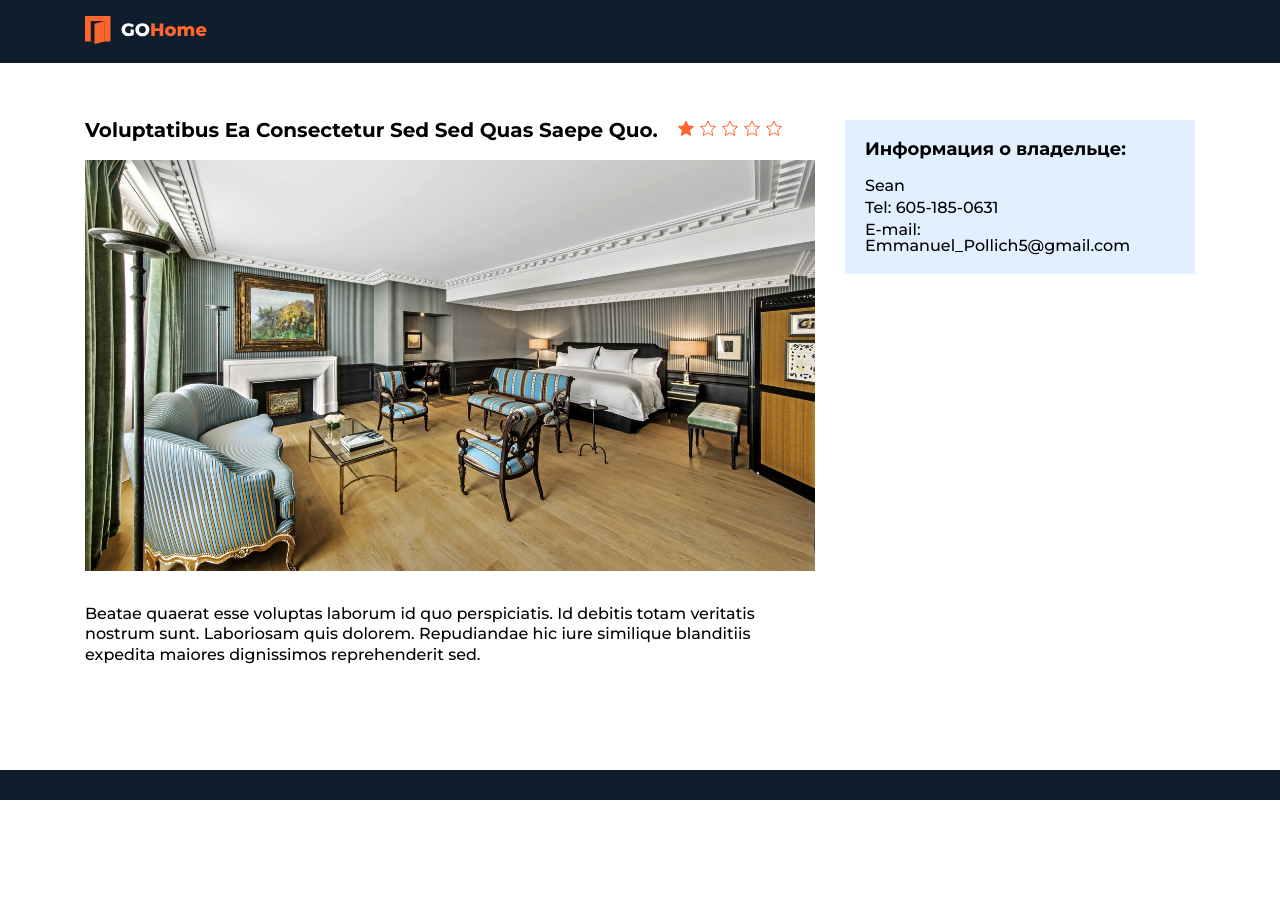
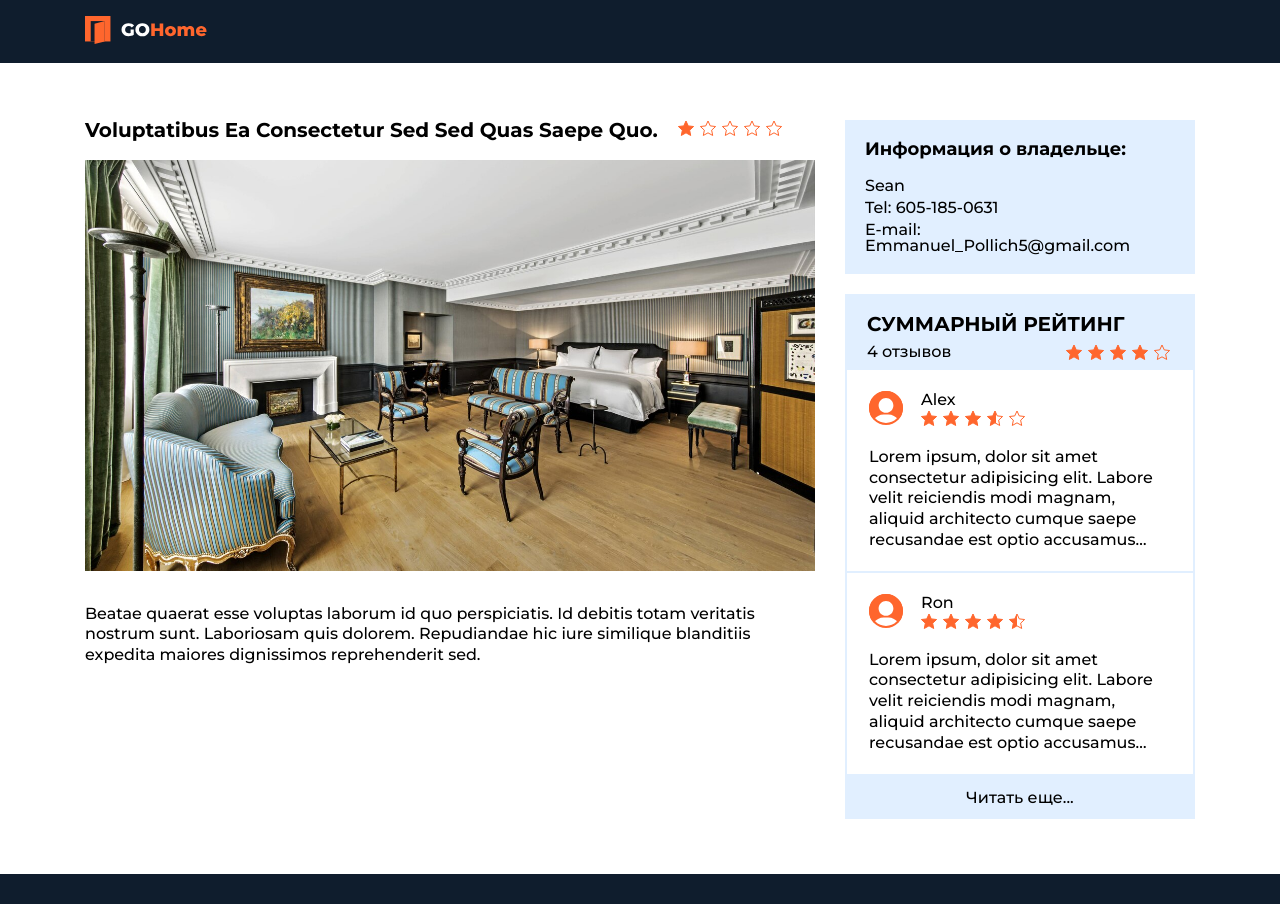
Before and after one commit to Kateryna286/vue-first-app, a Vue app: page /apartment/5f689a2c09b16000e9a2f479 in a window 1280 px wide. Before the commit the page ends 800 px from the top, so only its background shows below. Built offline with nearby package versions, Linux system fonts and the light colour scheme.

Commit message:
Created component Reviews

```diff
--- /dev/null
+++ b/src/components/reviews/index.vue
@@ -0,0 +1,99 @@
+<template>
+  <section class="reviews">
+    <div class="reviews__heading">
+      <h2 class="reviews__title">Суммарный рейтинг</h2>
+      <div class="reviews__rating">
+        <span>{{ amountOfReviews }} отзывов</span>
+        <StarRating :rating="totalRating" />
+      </div>
+    </div>
+    <ReviewsItem
+      v-for="review in currentReviews"
+      :key="review.author"
+      :review="review"
+    />
+    <button @click="toggleAllReviews" class="reviews__show-more">{{buttonText}}</button>
+  </section>
+</template>
+
+<script>
+import ReviewsItem from "./reviews-item";
+import StarRating from "../StarRating.vue";
+
+export default {
+  name: "Reviews",
+  components: {
+    ReviewsItem,
+    StarRating,
+  },
+  data() {
+    return { reviewsLimit: 2 };
+  },
+  props: {
+    reviews: {
+      type: Array,
+      required: true,
+    },
+  },
+  computed: {
+    totalRating() {
+      const total = this.reviews.reduce(
+        (acc, review) => acc + review.rating,
+        0
+      );
+      return total / this.reviews.length;
+    },
+    amountOfReviews() {
+      return this.reviews.length;
+    },
+    currentReviews() {
+      return this.reviews.slice(0, this.reviewsLimit);
+    },
+    buttonText() {
+      return this.reviewsLimit === this.reviews.length ?
+       'Свернуть' : 'Читать еще...'
+    }
+  },
+  methods: {
+    toggleAllReviews() {
+      if (this.reviewsLimit === this.reviews.length) {
+        this.reviewsLimit = 2
+        return
+      }
+      this.reviewsLimit = this.reviews.length
+    }
+  }
+};
+</script>
+
+<style lang="scss" scoped>
+@import "../../assets/scss/variables";
+.reviews {
+  margin-top: 20px;
+  background: $card-bg;
+  padding: 0 2px;
+  &__heading {
+    padding: 20px 20px 10px;
+  }
+  &__title {
+    text-transform: uppercase;
+    font-size: 20px;
+    font-weight: 700;
+    margin-bottom: 10px;
+  }
+  &__rating {
+    display: flex;
+    align-items: center;
+    justify-content: space-between;
+  }
+  &__show-more {
+    background: none;
+    border: none;
+    cursor: pointer;
+    width: 100%;
+    padding: 12px;
+    font-family: inherit;
+    font-size: 16px;
+  }
+}
+</style>
--- /dev/null
+++ b/src/components/reviews/reviews-item/ReviewsHeading.vue
@@ -0,0 +1,47 @@
+<template>
+  <div class="reviews-heading">
+    <ReviewsAvatar class="reviews-heading__avatar"/>
+    <div class="reviews-heading__content">
+      <span class="reviews-heading__author">{{ author }}</span>
+      <StarRating :rating="rating" />
+    </div>
+  </div>
+</template>
+
+<script>
+import StarRating from "../../StarRating.vue";
+import ReviewsAvatar from './RewiewsAvatar.vue'
+
+export default {
+  name: "ReviewsHeading",
+  components: {
+    StarRating,
+    ReviewsAvatar
+  },
+  props: {
+    author: {
+      type: String,
+      required: true,
+    },
+    rating: {
+      type: Number,
+      default: 0,
+    },
+  },
+};
+</script>
+
+<style lang="scss" scoped>
+.reviews-heading {
+  display: flex;
+  align-items: center;
+
+  &__avatar {
+    margin-right: 18px;
+  }
+  &__content {
+    display: flex;
+    flex-direction: column;
+  }
+}
+</style>
--- /dev/null
+++ b/src/components/reviews/reviews-item/RewiewsAvatar.vue
@@ -0,0 +1,31 @@
+<template>
+    <svg
+    width="34"
+    height="34"
+    viewBox="0 0 34 34"
+    fill="none"
+    xmlns="http://www.w3.org/2000/svg"
+  >
+    <circle cx="17" cy="17" r="17" fill="white" />
+    <circle
+      cx="17"
+      cy="17"
+      r="16"
+      fill="white"
+      stroke="#FF662D"
+      stroke-width="2"
+    />
+    <path
+      fill="#FF662D"
+      fill-rule="evenodd"
+      clip-rule="evenodd"
+      d="M4.8053 28.8444L4.83307 28.8028C7.04004 25.4919 10.7338 23.5156 14.712 23.5156H19.2878C23.2661 23.5156 26.9599 25.4919 29.1669 28.8028L29.1946 28.8445C32.1687 25.783 34 21.6054 34 17C34 7.61115 26.3889 0 17 0C7.61115 0 0 7.61115 0 17C0 21.6053 1.83124 25.783 4.8053 28.8444ZM16.9999 7C12.9288 7 9.61713 10.3117 9.61713 14.3828C9.61713 18.4539 12.9288 21.7656 16.9999 21.7656C21.071 21.7656 24.3828 18.4539 24.3828 14.3828C24.3828 10.3117 21.071 7 16.9999 7Z"
+    />
+  </svg>
+</template>
+
+<script>
+    export default {
+        name: 'ReviewsAvatar'
+    }
+</script>
--- /dev/null
+++ b/src/components/reviews/reviews-item/index.vue
@@ -0,0 +1,43 @@
+<template>
+  <section class="reviews-item">
+    <ReviewsHeading :rating="review.rating" :author="review.author"/>
+    <p class="reviews-item__content">{{review.content}}</p>
+  </section>
+</template>
+
+<script>
+import ReviewsHeading from "./ReviewsHeading.vue";
+
+
+export default {
+  name: "ReviewsItem",
+  components: {
+    ReviewsHeading,
+  },
+  props: {
+      review: {
+          type: Object,
+          required: true
+      }
+  }
+};
+</script>
+
+<style lang="scss" scoped>
+.reviews-item {
+  background: #fff;
+  padding: 20px 22px;
+  line-height: 1.3;
+  margin-bottom: 2px;
+  &:last-child {
+    margin-bottom: 0;
+  }
+  &__content {
+    display: -webkit-box;
+    margin-top: 20px;
+    overflow: hidden;
+    -webkit-box-orient: vertical;
+    -webkit-line-clamp: 5;
+  }
+}
+</style>
--- /dev/null
+++ b/src/components/reviews/reviews.json
@@ -0,0 +1,22 @@
+[
+    {
+      "author": "Alex",
+      "content": "Lorem ipsum, dolor sit amet consectetur adipisicing elit. Labore velit reiciendis modi magnam, aliquid architecto cumque saepe recusandae est optio accusamus ducimus itaque assumenda eius culpa earum. Aspernatur, molestiae dicta!",
+      "rating": 3.5
+    },
+    {
+      "author": "Ron",
+      "content": "Lorem ipsum, dolor sit amet consectetur adipisicing elit. Labore velit reiciendis modi magnam, aliquid architecto cumque saepe recusandae est optio accusamus ducimus itaque assumenda eius culpa earum. Aspernatur, molestiae dicta!",
+      "rating": 4.5
+    },
+    {
+      "author": "Marry",
+      "content": "Lorem ipsum, dolor sit amet consectetur adipisicing elit. Labore velit reiciendis modi magnam, aliquid architecto cumque saepe recusandae est optio accusamus ducimus itaque assumenda eius culpa earum. Aspernatur, molestiae dicta!",
+      "rating": 4.8
+    },
+    {
+      "author": "John",
+      "content": "Lorem ipsum, dolor sit amet consectetur adipisicing elit. Labore velit reiciendis modi magnam, aliquid architecto cumque saepe recusandae est optio accusamus ducimus itaque assumenda eius culpa earum. Aspernatur, molestiae dicta!",
+      "rating": 2.8
+    }
+  ]
--- a/src/pages/ApartmentPage.vue
+++ b/src/pages/ApartmentPage.vue
@@ -3,7 +3,13 @@
     <Container>
       <div class="apartment-page__content">
         <ApartmentMainInfo :apartment="apartment" />
-        <ApartmentOwner class="apartment-page__owner" :owner="apartment.owner" />
+        <div class="apartment-page__additional-info">
+          <ApartmentOwner
+            class="apartment-page__owner"
+            :owner="apartment.owner"
+          />
+          <Reviews :reviews="reviews" />
+        </div>
       </div>
     </Container>
   </main>
@@ -13,7 +19,10 @@
 import Container from "../components/shared/Container.vue";
 import ApartmentMainInfo from "../components/apartment/ApartmentMainInfo.vue";
 import ApartmentOwner from "../components/apartment/ApartmentOwner.vue";
+import Reviews from "../components/reviews";
+
 import apartments from "../components/apartment/apartments";
+import reviews from "../components/reviews/reviews.json";
 
 export default {
   name: "ApartmentPage",
@@ -21,16 +30,17 @@ export default {
     Container,
     ApartmentMainInfo,
     ApartmentOwner,
+    Reviews,
   },
   computed: {
+    reviews() {
+      return reviews;
+    },
     apartment() {
       return apartments.find(
         (apartment) => apartment.id === this.$route.params.id
       );
     },
-  },
-  mounted() {
-    console.log(this.apartment);
   },
 };
 </script>
@@ -38,15 +48,15 @@ export default {
 <style lang="scss" scoped>
 .apartment-page {
   padding-bottom: 55px;
-
   &__content {
     display: flex;
     align-items: flex-start;
   }
-
-  &__owner {
-      min-width: 350px;
-      margin-left: 30px;
+  &__additional-info {
+    margin-left: 30px;
+    max-width: 350px;
+    flex-grow: 0;
+    flex-shrink: 1;
   }
 }
 </style>
```
